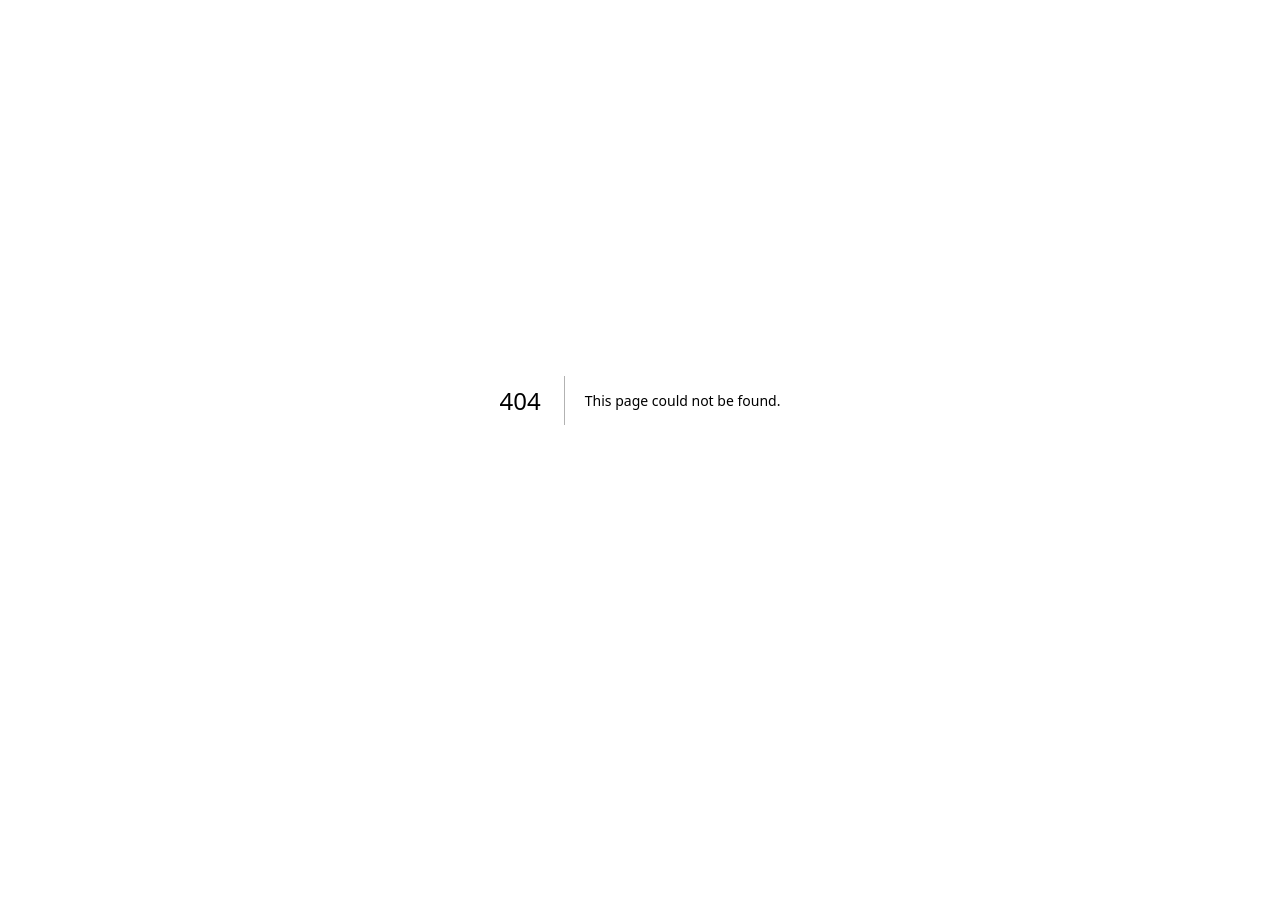
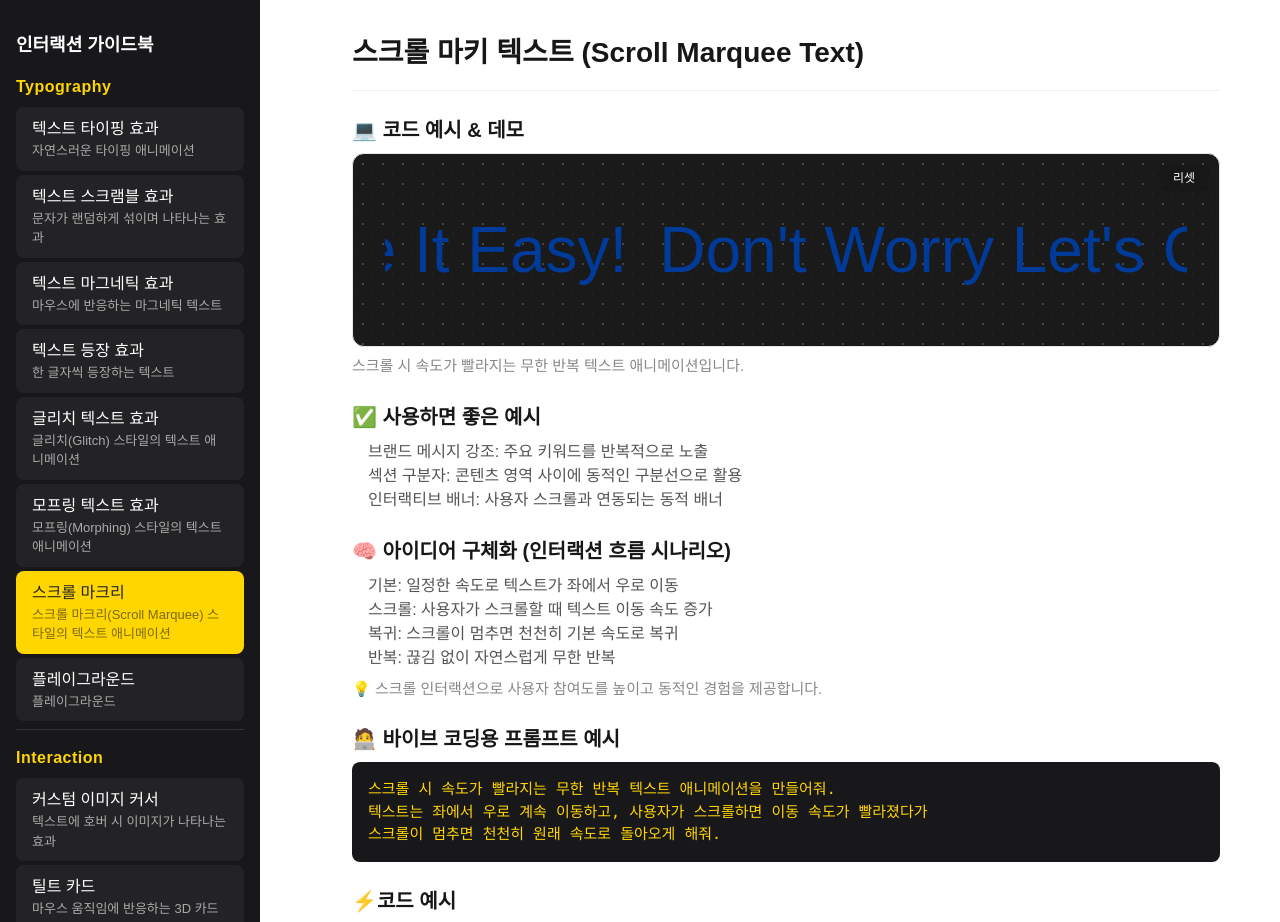
Before and after one commit to devchangjun/interactive-guidebook, a Next.js app: page /docs/typography/scroll-marquee in a window 1280 px wide. Before the commit this address had no page. Shown: the top 922 px of the page. Before the commit the page ends 800 px from the top, so only its background shows below. Built offline with nearby package versions, Linux system fonts and the light colour scheme.

Commit message:
# UPDATE: 스크롤 마크리 업데이트트

```diff
--- a/package.json
+++ b/package.json
@@ -16,7 +16,8 @@
     "next": "15.3.2",
     "react": "^19.0.0",
     "react-dom": "^19.0.0",
-    "react-syntax-highlighter": "^15.6.1"
+    "react-syntax-highlighter": "^15.6.1",
+    "tailwind-merge": "^3.3.0"
   },
   "devDependencies": {
     "@eslint/eslintrc": "^3",
--- a/src/app/docs/components/menuTree.ts
+++ b/src/app/docs/components/menuTree.ts
@@ -40,6 +40,12 @@ const menuTree = [
         path: "/docs/typography/morphing",
       },
       {
+        id: "scroll-marquee",
+        name: "스크롤 마크리",
+        description: "스크롤 마크리(Scroll Marquee) 스타일의 텍스트 애니메이션",
+        path: "/docs/typography/scroll-marquee",
+      },
+      {
         id: "playground",
         name: "플레이그라운드",
         description: "플레이그라운드",
--- /dev/null
+++ b/src/app/docs/typography/scroll-marquee/page.tsx
@@ -0,0 +1,103 @@
+import { Prism as SyntaxHighlighter } from "react-syntax-highlighter";
+import { oneDark } from "react-syntax-highlighter/dist/esm/styles/prism";
+import { ResultBox } from "@/components/common/ResultBox";
+import { CopyButton } from "../../components/CopyButton";
+import ScrollMarqueeText from "@/components/common/framer-motion/typography/ScrollMarqueeText";
+
+const scrollMarqueeCode = `import ScrollMarqueeText from '@/components/common/framer-motion/typography/ScrollMarqueeText';
+
+<ScrollMarqueeText
+  texts={[
+    "Let's Dive Into This Tutorial",
+    "Take It Easy!",
+    "Don't Worry Let's Code",
+    "Yummy Coding"
+  ]}
+  baseSpeed={50}
+  fontSize="5vw"
+  color="#003b9a"
+/>
+`;
+
+export default function ScrollMarqueePage() {
+  return (
+    <div>
+      {/* 1. 🎯 인터랙션 제목 */}
+      <h1 style={{ fontSize: 28, fontWeight: 700, marginBottom: 8 }}>스크롤 마키 텍스트 (Scroll Marquee Text)</h1>
+      <hr style={{ margin: "16px 0 24px 0", border: 0, borderTop: "1px solid #eee" }} />
+
+      {/* 4. 💻 코드 예시 + 실제 데모 */}
+      <section style={{ marginBottom: 24 }}>
+        <h2 style={{ fontSize: 20, fontWeight: 600, marginBottom: 8 }}>💻 코드 예시 & 데모</h2>
+        <ResultBox>
+          <ScrollMarqueeText
+            texts={["Let's Dive Into This Tutorial", "Take It Easy!", "Don't Worry Let's Code", "Yummy Coding"]}
+            baseSpeed={50}
+            fontSize="5vw"
+            color="#003b9a"
+          />
+        </ResultBox>
+        <div style={{ fontSize: 15, color: "#888", marginTop: 8 }}>
+          스크롤 시 속도가 빨라지는 무한 반복 텍스트 애니메이션입니다.
+        </div>
+      </section>
+
+      {/* 2. ✅ 사용하면 좋은 예시 */}
+      <section style={{ marginBottom: 24 }}>
+        <h2 style={{ fontSize: 20, fontWeight: 600, marginBottom: 8 }}>✅ 사용하면 좋은 예시</h2>
+        <ul style={{ fontSize: 16, color: "#555", marginLeft: 16 }}>
+          <li>브랜드 메시지 강조: 주요 키워드를 반복적으로 노출</li>
+          <li>섹션 구분자: 콘텐츠 영역 사이에 동적인 구분선으로 활용</li>
+          <li>인터랙티브 배너: 사용자 스크롤과 연동되는 동적 배너</li>
+        </ul>
+      </section>
+
+      {/* 3. 🧠 아이디어 구체화 (인터랙션 흐름 시나리오) */}
+      <section style={{ marginBottom: 24 }}>
+        <h2 style={{ fontSize: 20, fontWeight: 600, marginBottom: 8 }}>🧠 아이디어 구체화 (인터랙션 흐름 시나리오)</h2>
+        <ol style={{ fontSize: 16, color: "#555", marginLeft: 16, marginBottom: 8 }}>
+          <li>기본: 일정한 속도로 텍스트가 좌에서 우로 이동</li>
+          <li>스크롤: 사용자가 스크롤할 때 텍스트 이동 속도 증가</li>
+          <li>복귀: 스크롤이 멈추면 천천히 기본 속도로 복귀</li>
+          <li>반복: 끊김 없이 자연스럽게 무한 반복</li>
+        </ol>
+        <div style={{ fontSize: 15, color: "#888" }}>
+          💡 스크롤 인터랙션으로 사용자 참여도를 높이고 동적인 경험을 제공합니다.
+        </div>
+      </section>
+
+      {/* 5. 🧑‍💻 바이브 코딩용 프롬프트 예시 */}
+      <section style={{ marginBottom: 24 }}>
+        <h2 style={{ fontSize: 20, fontWeight: 600, marginBottom: 8 }}>🧑‍💻 바이브 코딩용 프롬프트 예시</h2>
+        <pre
+          style={{
+            background: "#18181b",
+            color: "#FFD600",
+            borderRadius: 8,
+            padding: 16,
+            fontSize: 15,
+            whiteSpace: "pre-line",
+          }}
+        >
+          {`스크롤 시 속도가 빨라지는 무한 반복 텍스트 애니메이션을 만들어줘.
+텍스트는 좌에서 우로 계속 이동하고, 사용자가 스크롤하면 이동 속도가 빨라졌다가
+스크롤이 멈추면 천천히 원래 속도로 돌아오게 해줘.`}
+        </pre>
+      </section>
+
+      <section style={{ marginBottom: 24 }}>
+        <h2 style={{ fontSize: 20, fontWeight: 600, marginBottom: 8 }}>⚡코드 예시</h2>
+        <div style={{ position: "relative", marginBottom: 8 }}>
+          <CopyButton code={scrollMarqueeCode} />
+          <SyntaxHighlighter
+            language="tsx"
+            style={oneDark}
+            customStyle={{ borderRadius: 8, fontSize: 14, paddingTop: 32 }}
+          >
+            {scrollMarqueeCode}
+          </SyntaxHighlighter>
+        </div>
+      </section>
+    </div>
+  );
+}
--- /dev/null
+++ b/src/components/common/framer-motion/typography/ScrollMarqueeText.tsx
@@ -0,0 +1,106 @@
+"use client";
+import { useEffect, useRef, useState } from "react";
+import { motion, useAnimationControls } from "framer-motion";
+import { twMerge } from "tailwind-merge";
+
+interface ScrollMarqueeTextProps {
+  texts: string[];
+  baseSpeed?: number;
+  fontSize?: string;
+  color?: string;
+  backgroundColor?: string;
+  className?: string;
+}
+
+export default function ScrollMarqueeText({
+  texts,
+  baseSpeed = 50,
+  fontSize = "5vw",
+  color = "#000",
+  backgroundColor = "transparent",
+  className,
+}: ScrollMarqueeTextProps) {
+  const containerRef = useRef<HTMLDivElement>(null);
+  const [duplicatedTexts, setDuplicatedTexts] = useState<string[]>([]);
+  const controls = useAnimationControls();
+  const [scrollSpeed, setScrollSpeed] = useState(baseSpeed);
+  const countRef = useRef(0);
+
+  // 텍스트 배열 2배로 복제
+  useEffect(() => {
+    setDuplicatedTexts([...texts, ...texts]);
+  }, [texts]);
+
+  // 스크롤 이벤트에 따른 속도 조절
+  useEffect(() => {
+    let lastScrollY = window.scrollY;
+    let scrollTimeout: NodeJS.Timeout;
+
+    const handleScroll = () => {
+      const currentScrollY = window.scrollY;
+      const scrollDiff = Math.abs(currentScrollY - lastScrollY);
+
+      // 스크롤 속도에 따라 마키 속도 증가
+      setScrollSpeed(baseSpeed + scrollDiff * 2);
+
+      // 일정 시간 후 원래 속도로 복귀
+      clearTimeout(scrollTimeout);
+      scrollTimeout = setTimeout(() => {
+        setScrollSpeed(baseSpeed);
+      }, 150);
+
+      lastScrollY = currentScrollY;
+    };
+
+    window.addEventListener("scroll", handleScroll);
+    return () => {
+      window.removeEventListener("scroll", handleScroll);
+      clearTimeout(scrollTimeout);
+    };
+  }, [baseSpeed]);
+
+  // 무한 스크롤 애니메이션
+  useEffect(() => {
+    let animationFrame: number;
+
+    const animate = () => {
+      if (!containerRef.current) return;
+
+      countRef.current += scrollSpeed * 0.1;
+
+      // 절반 지점에서 리셋
+      if (countRef.current >= containerRef.current.scrollWidth / 2) {
+        countRef.current = 0;
+      }
+
+      controls.set({ x: -countRef.current });
+      animationFrame = requestAnimationFrame(animate);
+    };
+
+    animationFrame = requestAnimationFrame(animate);
+    return () => cancelAnimationFrame(animationFrame);
+  }, [scrollSpeed, controls]);
+
+  return (
+    <div
+      ref={containerRef}
+      className={twMerge("w-full overflow-hidden whitespace-nowrap relative", className)}
+      style={{ backgroundColor }}
+    >
+      <motion.div
+        animate={controls}
+        className="inline-block whitespace-nowrap py-4"
+        style={{
+          fontSize,
+          color,
+        }}
+      >
+        {duplicatedTexts.map((text, index) => (
+          <span key={index} className="mr-8">
+            {text}
+          </span>
+        ))}
+      </motion.div>
+    </div>
+  );
+}
```
Also changed, not shown: 2 other files (tests, documents, lock files or other folders).
